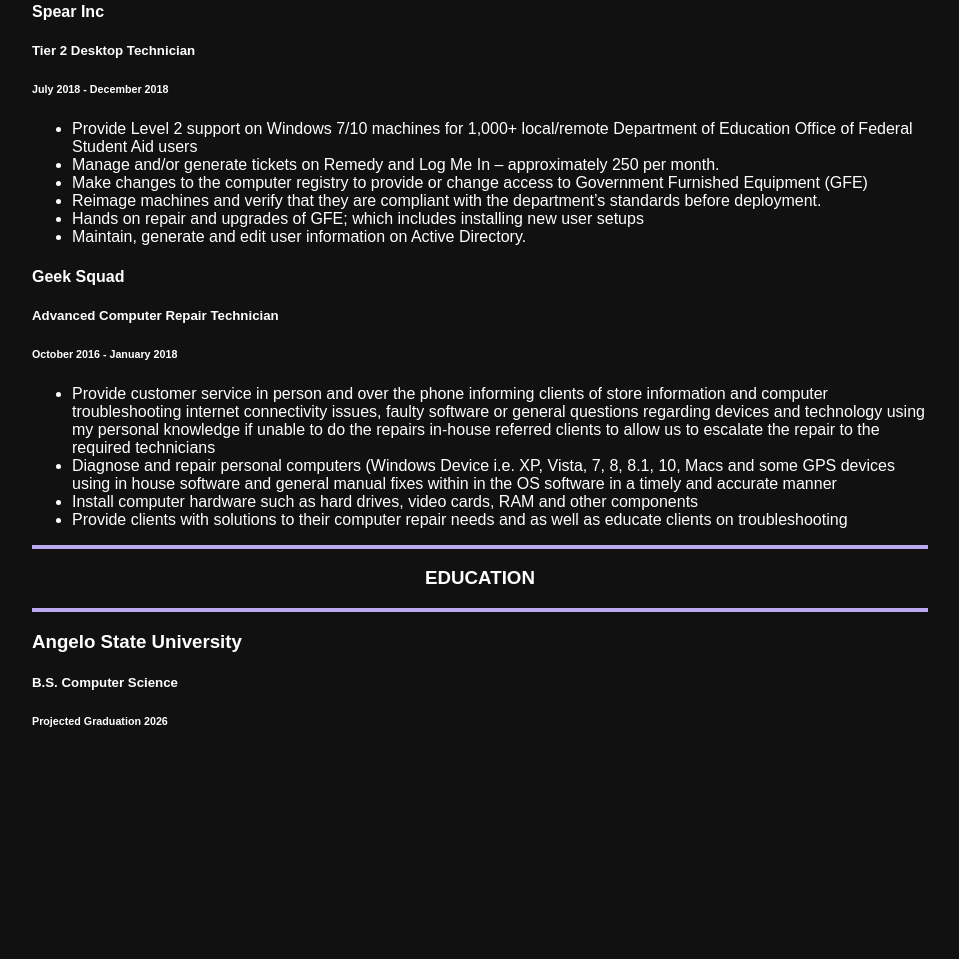
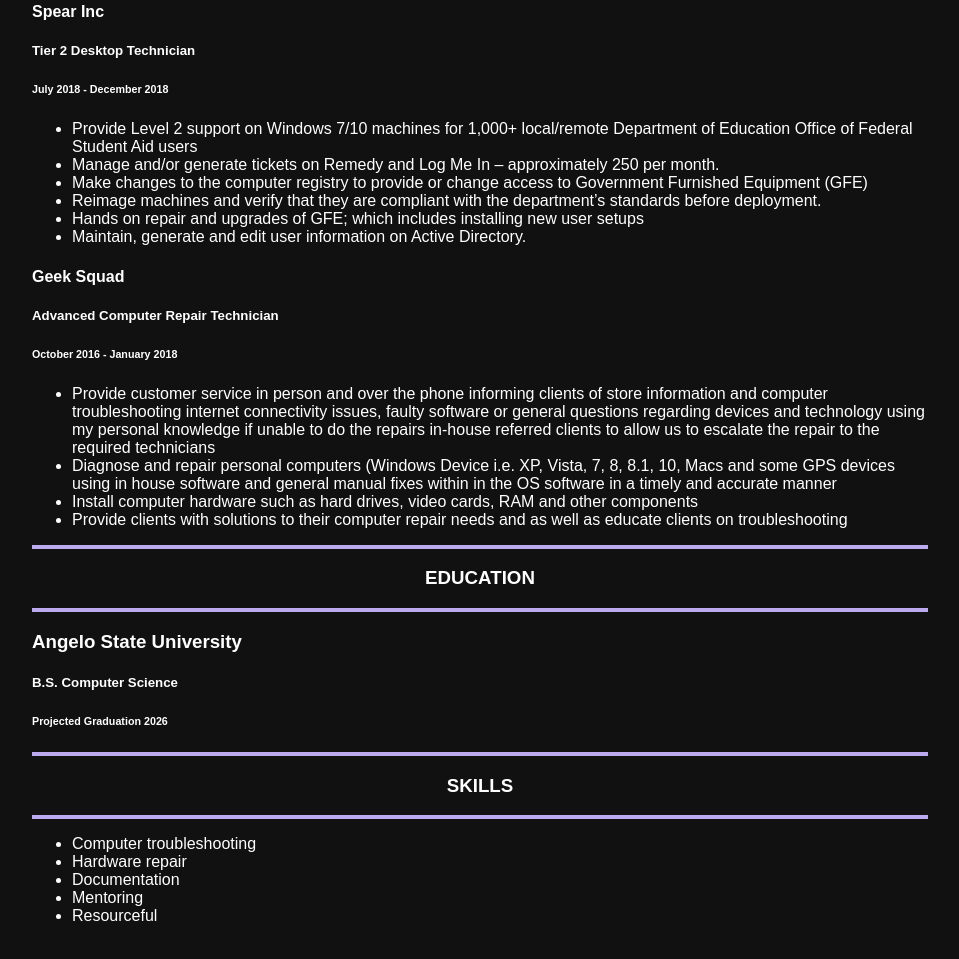
Before and after one commit to Paul-Garcia-TX/Paul-Garcia-TX.github.io, a plain HTML site: page index.html in a window 1280 px wide. Shown: the part 1401-2360 px from the top of the page, without its empty margins (160-1119 px from the left). Before the commit the page ends 2256 px from the top, so only its background shows below. Drawn offline with Linux system fonts and the light colour scheme.

Commit message:
Update index.html

```diff
--- a/index.html
+++ b/index.html
@@ -108,6 +108,21 @@
       <h5>B.S. Computer Science</h5>
       <h6>Projected Graduation 2026</h6>
     </div>
+  <div class="exp-header">
 
+    <h3>Skills</h3>
+
+  </div>
+
+  <div class ="skills">
+
+    <ul>
+      <li>Computer troubleshooting</li>
+      <li>Hardware repair</li>
+      <li>Documentation</li>
+      <li>Mentoring</li>
+      <li>Resourceful</li>
+    </ul>
+  </div>
 </body>
 </html>
```
